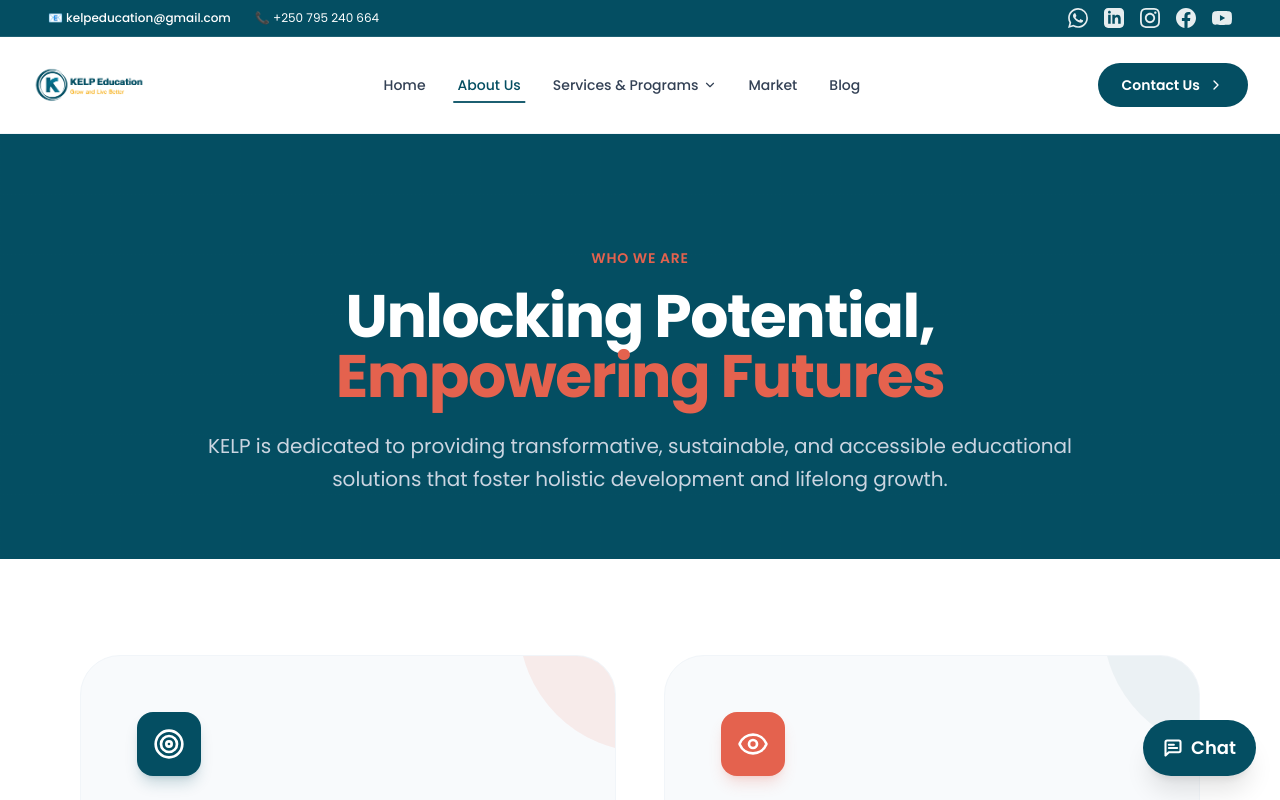
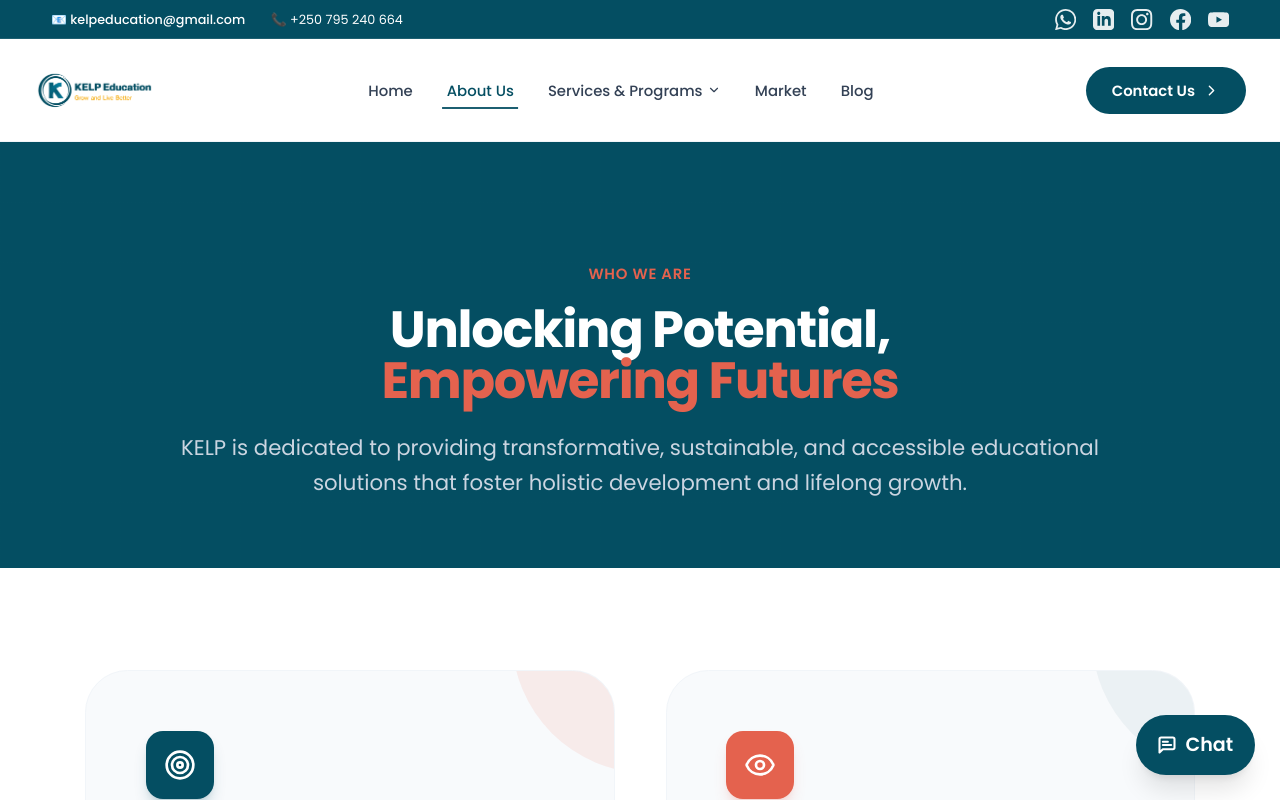
Before and after one commit to kelpeducation/kelpv2, a Next.js app: page /about in a window 1280 px wide. Shown: the top 800 px of the page. Built offline with nearby package versions, Linux system fonts and the light colour scheme.

Commit message:
working on texts

```diff
--- a/src/components/PageHero.tsx
+++ b/src/components/PageHero.tsx
@@ -16,7 +16,7 @@
     <div className="container-custom relative z-10">
       <div className="max-w-4xl mx-auto text-center animate-fade-up">
         <span className="text-secondary font-semibold text-sm uppercase tracking-wider">{eyebrow}</span>
-        <h1 className="text-4xl md:text-5xl lg:text-6xl font-bold mt-4 mb-6">
+        <h1 className="text-3xl md:text-4xl lg:text-5xl font-bold mt-4 mb-6">
           {title}
           <span className="text-secondary block">{highlight}</span>
         </h1>
--- a/src/styles/globals.css
+++ b/src/styles/globals.css
@@ -72,6 +72,7 @@
 
   html {
     scroll-behavior: smooth;
+    font-size: 106.25%;
   }
 
   body {
```
